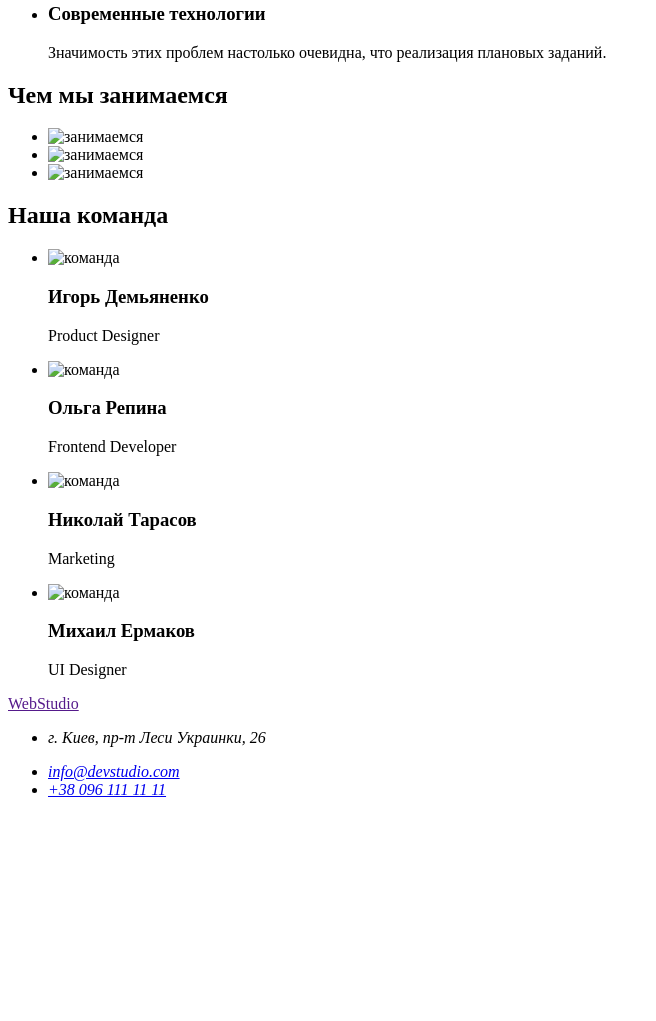
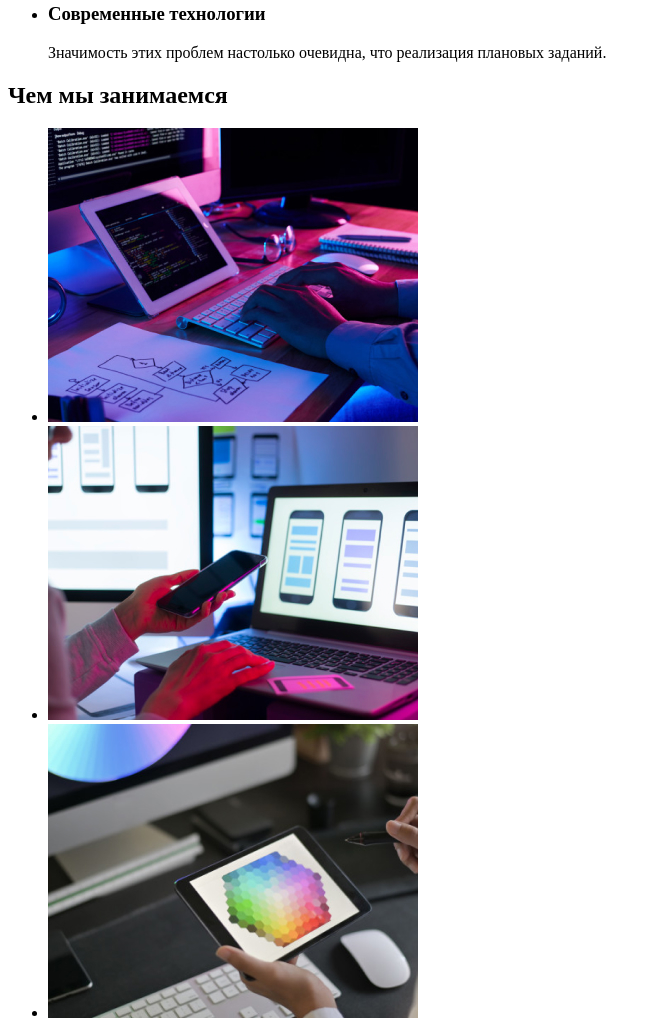
Before and after one commit to Di0404/bootcamp12-1, a plain HTML site: page index.html in a window 1280 px wide. Shown: the part 559-1580 px from the top of the page, without its empty margins (0-656 px from the left). Before the commit the page ends 1374 px from the top, so only its background shows below. Drawn offline with Linux system fonts and the light colour scheme.

Commit message:
поменяла фото

```diff
--- a/index.html
+++ b/index.html
@@ -59,13 +59,13 @@
     <h2> Чем мы занимаемся </h2>
     <ul>
         <li>
-            <img src="./images/IMG1.jpg" alt="занимаемся" width="370">
+            <img src="./images/img1.jpg" alt="занимаемся" width="370">
         </li>
             <li>
-                <img src="./images/IMG2.jpg" alt="занимаемся" width="370">
+                <img src="./images/img2.jpg" alt="занимаемся" width="370">
             </li>
                 <li>
-                    <img src="./images/IMG3.jpg" alt="занимаемся" width="370">
+                    <img src="./images/img3.jpg" alt="занимаемся" width="370">
                 </li>
     </ul>
 
@@ -77,23 +77,23 @@
     <h2> Наша команда </h2>
     <ul>
         <li>
-            <img src="./images/IMG4.jpg" alt="команда" width="134" >
+            <img src="./images/img4.jpg" alt="команда" width="134" >
             <h3> Игорь Демьяненко  </h3>
             <p> Product Designer</p>
 
         </li>
             <li>
-                <img src="./images/IMG5.jpg" alt="команда" width="134">
+                <img src="./images/img5.jpg" alt="команда" width="134">
                 <h3> Ольга Репина </h3>
                 <p> Frontend Developer</p>
             </li>
                 <li>
-                     <img src="./images/IMG6.jpg" alt="команда" width="134">
+                     <img src="./images/img6.jpg" alt="команда" width="134">
                     <h3>Николай Тарасов  </h3>
                     <p> Marketing</p>
                 </li>
                     <li>
-                        <img src="./images/IMG7.jpg" alt="команда" width="134">
+                        <img src="./images/img7.jpg" alt="команда" width="134">
                         <h3> Михаил Ермаков  </h3>
                         <p> UI Designer</p>
                     </li>
```
Also changed, not shown: images/img1.jpg (added), images/img2.jpg (added), images/img3.jpg (added), images/img4.jpg (added), images/img5.jpg (added), images/img6.jpg (added), images/img7.jpg (added), 8 other files.
